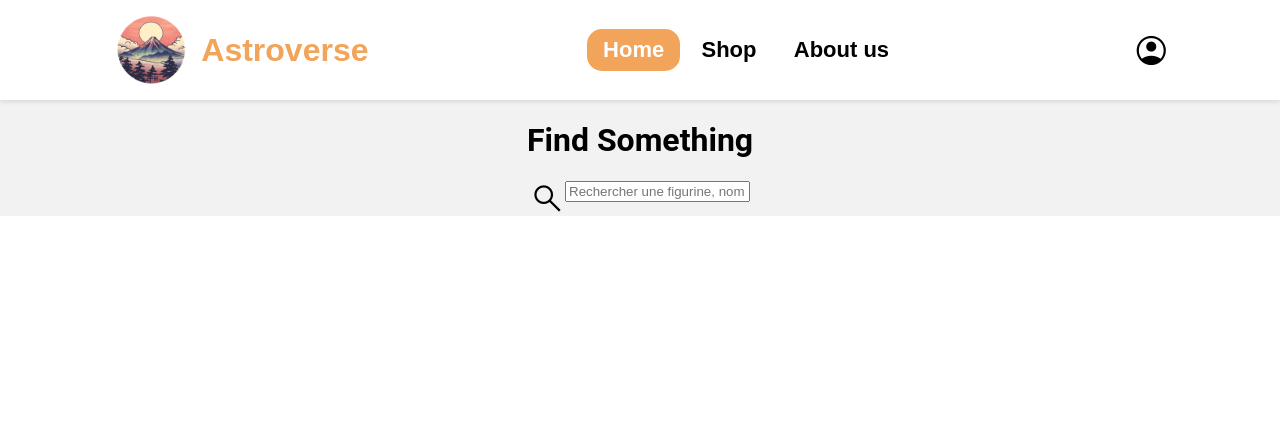
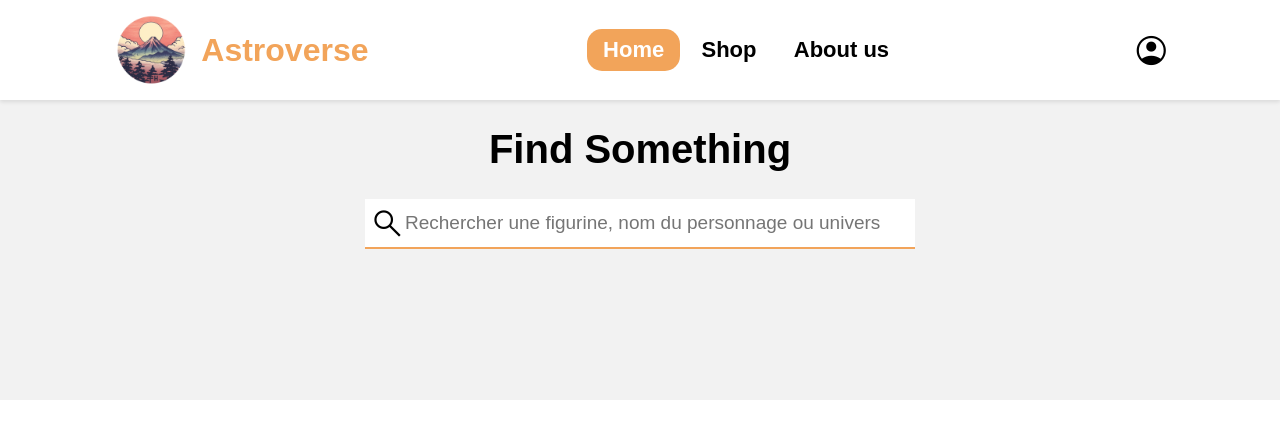
Before and after one commit to Yghlis/Astroverse, a Vue app in the folder client/: page / in a window 1280 px wide. Shown: the top 438 px of the page. Built offline with nearby package versions, Linux system fonts and the light colour scheme; a web font is replaced by a local one.

Commit message:
last change

```diff
--- /dev/null
+++ b/client/src/components/landingPage/TopLanding.vue
@@ -0,0 +1,54 @@
+<template>
+  <div class="top-landing">
+    <h1>Find Something</h1>
+    <div class="search-bar">
+      <span class="material-symbols-outlined"> search </span>
+      <input
+        type="text"
+        placeholder="Rechercher une figurine, nom du personnage ou univers"
+      />
+    </div>
+  </div>
+</template>
+
+<script setup></script>
+
+<style lang="scss" scoped>
+.top-landing {
+  height: 300px;
+  width: 550px;
+  h1 {
+    font-size: 2.5rem;
+    font-weight: 700;
+    text-align: center;
+    font-family: "Nippo", sans-serif;
+  }
+  .search-bar {
+    display: flex;
+    justify-content: center;
+    align-items: center;
+    position: relative;
+    input {
+      width: 100%;
+      height: 50px;
+      padding-left: 40px;
+      border: none;
+      border-bottom: 2px solid #f2a45a;
+      font-size: 19px;
+
+
+      &:focus {
+        outline: none;
+        border-bottom: 2px solid #f2a45a;
+      }
+    }
+    .material-symbols-outlined {
+      position: absolute;
+      left: 5px;
+      font-size: 35px;
+      font-variation-settings: "FILL" 1, "wght" 400, "GRAD" 0, "opsz" 48;
+      transition: transform 0.5s ease;
+    }
+  }
+}
+</style>
--- a/client/src/views/LandingPage.vue
+++ b/client/src/views/LandingPage.vue
@@ -1,35 +1,21 @@
 <template>
   <div class="container-landing">
-    <h1>Find Something</h1>
-    <div class="search-bar">
-      <span class="material-symbols-outlined"> search </span>
-      <input
-        type="text"
-        placeholder="Rechercher une figurine, nom du personnage ou univers"
-      />
-    </div>
+    <TopLanding></TopLanding>
   </div>
 </template>
 
-<script setup></script>
+<script setup>
+import TopLanding from "../components/landingPage/TopLanding.vue";
+</script>
 
 <style lang="scss" scoped>
 .container-landing {
   margin-top: 100px;
+  width: 100%;
   display: flex;
   flex-direction: column;
   justify-content: flex-start;
   align-items: center;
   background-color: #f2f2f2;
-  .search-bar {
-    display: flex;
-    justify-content: center;
-    align-items: flex-start;
-    .material-symbols-outlined {
-      font-size: 35px;
-      font-variation-settings: "FILL" 1, "wght" 400, "GRAD" 0, "opsz" 48;
-      transition: transform 0.5s ease;
-    }
-  }
 }
 </style>
```
